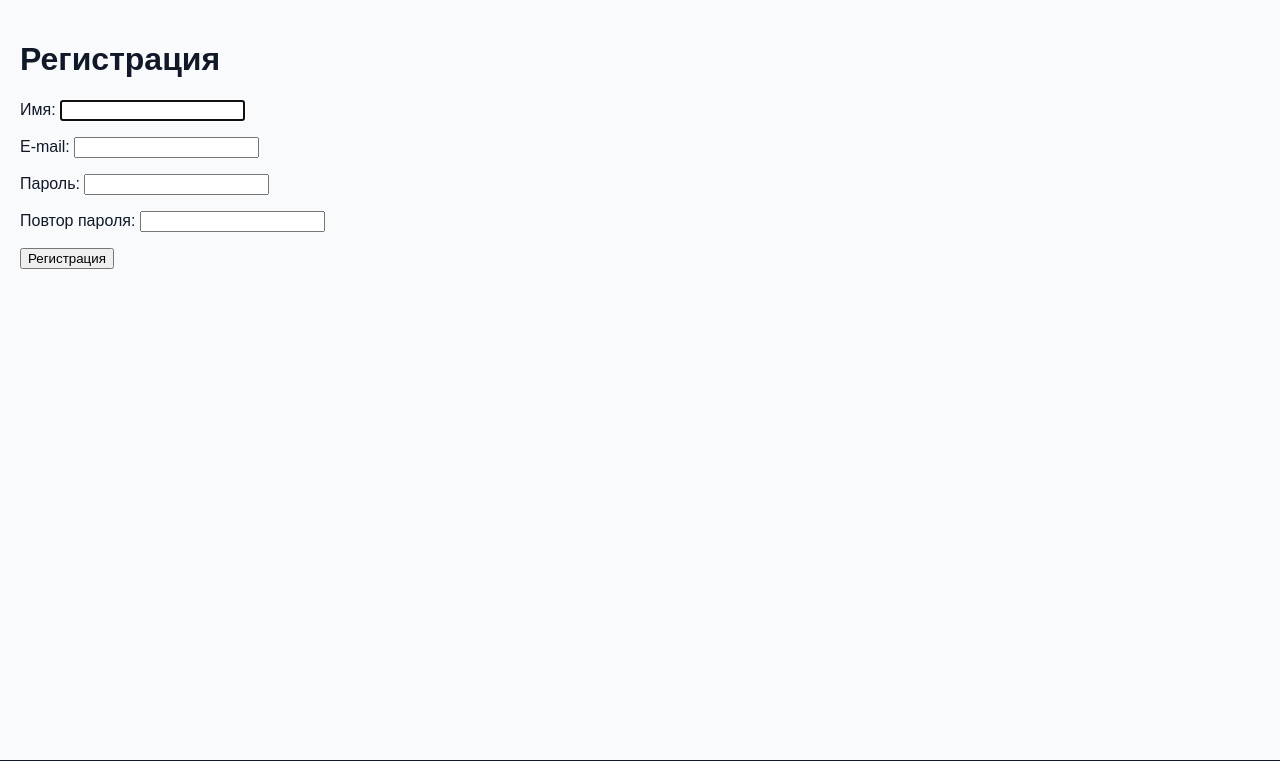
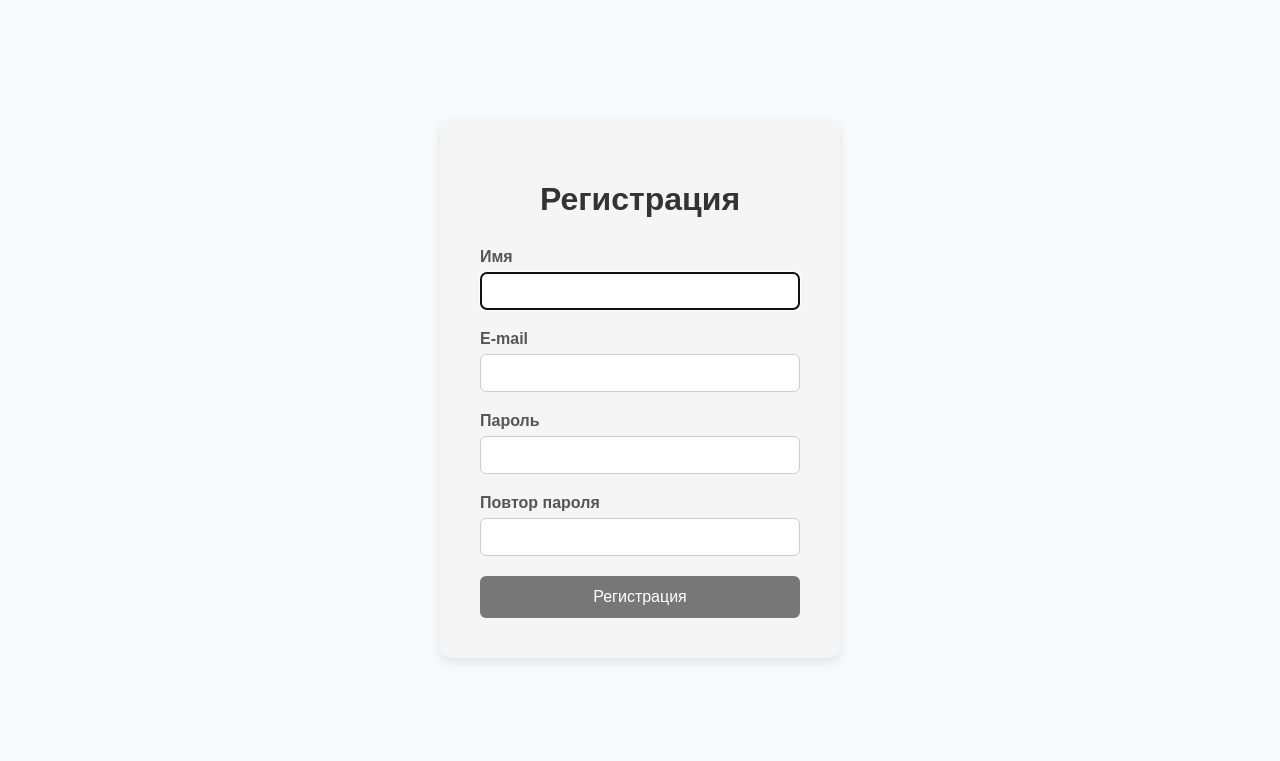
Before and after one commit to sado-maza/Quatation_book, a Django app: page /accounts/register/ in a window 1280 px wide. Shown: the part 79-840 px from the top of the page. Run offline with Django 5.2, Linux system fonts and the light colour scheme; tables that the repository leaves empty hold one stand-in row (values such as "Sample post").

Commit message:
Create css for user

```diff
--- /dev/null
+++ b/Quotes/static/css/style_for_user.css
@@ -0,0 +1,120 @@
+/* Центрированный блок для форм */
+.login-wrapper {
+    max-width: 400px;
+    margin: 100px auto;
+    padding: 40px;
+    background-color: #f5f5f5; /* светло-серый фон */
+    border-radius: 12px;
+    box-shadow: 0 4px 12px rgba(0,0,0,0.1);
+    text-align: center;
+    font-family: Arial, sans-serif;
+}
+
+/* Заголовок формы */
+.login-wrapper h1 {
+    margin-bottom: 30px;
+    color: #333;
+}
+
+/* Поля формы */
+.login-form .form-group {
+    margin-bottom: 20px;
+    text-align: left;
+}
+
+.login-form label {
+    display: block;
+    margin-bottom: 6px;
+    font-weight: bold;
+    color: #555;
+}
+
+.login-form input {
+    width: 100%;
+    padding: 10px 12px;
+    border: 1px solid #ccc;
+    border-radius: 6px;
+    font-size: 14px;
+    box-sizing: border-box;
+}
+
+/* Ошибки */
+.field-errors, .form-error {
+    color: #d9534f; /* красный для ошибок */
+    font-size: 13px;
+    margin-top: 4px;
+    list-style: none;
+    padding-left: 0;
+}
+
+/* Кнопка отправки */
+.btn-submit {
+    width: 100%;
+    padding: 12px;
+    background-color: #777; /* серый */
+    color: #fff;
+    border: none;
+    border-radius: 6px;
+    font-size: 16px;
+    cursor: pointer;
+    transition: background 0.3s ease;
+}
+
+.btn-submit:hover {
+    background-color: #555;
+}
+
+/* Ссылка "забыли пароль" */
+.forgot-password {
+    margin-top: 15px;
+    font-size: 14px;
+}
+
+.forgot-password a {
+    color: #555;
+    text-decoration: none;
+}
+
+.forgot-password a:hover {
+    text-decoration: underline;
+}
+
+/* Успешные сообщения */
+.success-message {
+    color: #28a745; /* зеленый для успеха */
+    font-size: 15px;
+    margin-top: 20px;
+}
+
+.success-message a {
+    color: #555;
+    text-decoration: none;
+}
+
+.success-message a:hover {
+    text-decoration: underline;
+}
+
+/* Информационные сообщения */
+.info-message {
+    color: #555; /* темно-серый текст */
+    font-size: 14px;
+    margin-top: 15px;
+    line-height: 1.5;
+}
+
+/* Аватар пользователя */
+.profile-photo {
+    text-align: center;
+    margin-bottom: 20px;
+}
+
+.avatar-preview {
+    display: block;
+    margin: 0 auto 10px auto;
+    width: 120px;
+    height: 120px;
+    border-radius: 50%;
+    object-fit: cover;
+    border: 2px solid #ccc;
+}
--- a/Quotes/views.py
+++ b/Quotes/views.py
@@ -19,7 +19,7 @@ class QuotesFeed(DataMixin, ListView):
     template_name = 'quotes/quotes.html'
     title_page = 'Цитаты'
     context_object_name = "quotes"
-    paginate_by = 3
+    paginate_by = 100
 
     def get_queryset(self):
         qs = super().get_queryset()
@@ -58,7 +58,7 @@ class Authors(DataMixin, ListView):
     template_name = 'quotes/authors.html'
     context_object_name = "authors"
     title_page = "Авторы"
-    paginate_by = 3
+    paginate_by = 50
 
     def get_queryset(self):
         qs = super().get_queryset()
@@ -74,6 +74,7 @@ class Authors(DataMixin, ListView):
         return qs
 
     def get_context_data(self, **kwargs):
+        sumLike()
         context = super().get_context_data(**kwargs)
         context["title_page"] = self.title_page
         return self.get_mixin_content(context)
--- a/Users/forms.py
+++ b/Users/forms.py
@@ -33,14 +33,18 @@ class RegisterUserForm(UserCreationForm):
 
 
 class ProfileUserForm(forms.ModelForm):
-    username = forms.TextInput()
-    email = forms.CharField(disabled=True, label='E-mail', widget=forms.TextInput(attrs={'class': 'form-input'}))
-
     class Meta:
         model = get_user_model()
-        fields = ['username', 'email','img','description']
+        fields = ['img','username', 'email','description']
         labels = {
-            'username': "Логин"
+            'username': "Логин",
+        }
+        widgets = {
+            'image': forms.FileInput(attrs={
+                'accept': 'image/*',
+                # вот эта строчка убирает надпись полностью
+                'onchange': "this.nextElementSibling.textContent = this.files.length ? this.files[0].name : 'Выберите фото'"
+            }),
         }
 
 
--- a/Users/templates/user/register.html
+++ b/Users/templates/user/register.html
@@ -1,17 +1,38 @@
 {% extends 'base_without_panel.html' %}
 
 {% block content %}
-<h1>Регистрация</h1>
 
-<form method="post">
-    {% csrf_token %}
-<input type="hidden" name="next" value="{{ next }}" />
-    <div class="form-error">{{ form.non_field_errors }}</div>
-    {% for f in form%}
-        <p><label for="{{ f.id_for_label }}">{{f.label}}: </label>{{f}}</p>
-        <div>{{ f.errors }}</div>
-    {%endfor%}
-    <p ><button type="submit">Регистрация</button></p>
-</form>
+<div class="login-wrapper">
+    <h1>Регистрация</h1>
+
+    {% if form.non_field_errors %}
+    <ul class="form-error">
+        {% for error in form.non_field_errors %}
+            <li>{{ error }}</li>
+        {% endfor %}
+    </ul>
+    {% endif %}
+
+    <form method="post" class="login-form">
+        {% csrf_token %}
+        <input type="hidden" name="next" value="{{ next }}" />
+
+        {% for f in form %}
+        <div class="form-group">
+            <label for="{{ f.id_for_label }}">{{ f.label }}</label>
+            {{ f }}
+            {% if f.errors %}
+            <ul class="field-errors">
+                {% for error in f.errors %}
+                    <li>{{ error }}</li>
+                {% endfor %}
+            </ul>
+            {% endif %}
+        </div>
+        {% endfor %}
+
+        <button type="submit" class="btn-submit">Регистрация</button>
+    </form>
+</div>
 
 {% endblock %}
--- /dev/null
+++ b/Users/templates/widgets/custom_clearable_file_input.html
@@ -0,0 +1,4 @@
+{% if widget.is_initial %}
+    {# пусто, ничего не показываем вместо "Currently" #}
+{% endif %}
+<input type="{{ widget.type }}" name="{{ widget.name }}" {% include "django/forms/widgets/attrs.html" %}>
--- a/templates/base_without_panel.html
+++ b/templates/base_without_panel.html
@@ -5,6 +5,7 @@
     <meta charset="UTF-8">
     <title>{{ title_page }}</title>
     <link type="text/css" href="{% static 'css/style.css' %}" rel="stylesheet">
+    <link type="text/css" href="{% static 'css/style_for_user.css' %}" rel="stylesheet">
 </head>
 <body>
 
```
Also changed, not shown: Users/static /css/style_for_user.css (added, +80 -0 lines), Users/templates/user/login.html (+34 -12 lines), Users/templates/user/password_change_done.html (+8 -3 lines), Users/templates/user/password_change_form.html (+30 -10 lines), Users/templates/user/password_reset_complete.html (+7 -3 lines), Users/templates/user/password_reset_confirm.html (+30 -10 lines), Users/templates/user/password_reset_done.html (+11 -3 lines), Users/templates/user/password_reset_form.html (+30 -9 lines), Users/templates/user/profile.html (+53 -12 lines), db.sqlite3, media/images/2025/12/11.jpg (added), media/images/2025/12/14.jpeg (added), media/images/2025/12/current_wallpaper_blurred.png (added).
